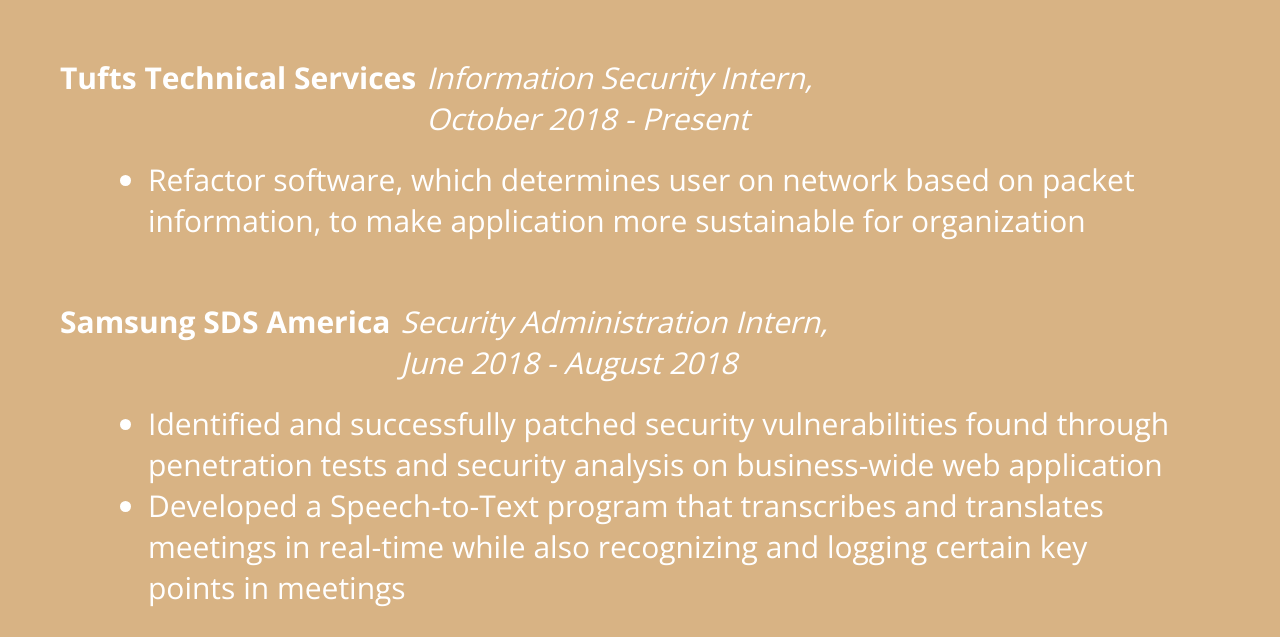
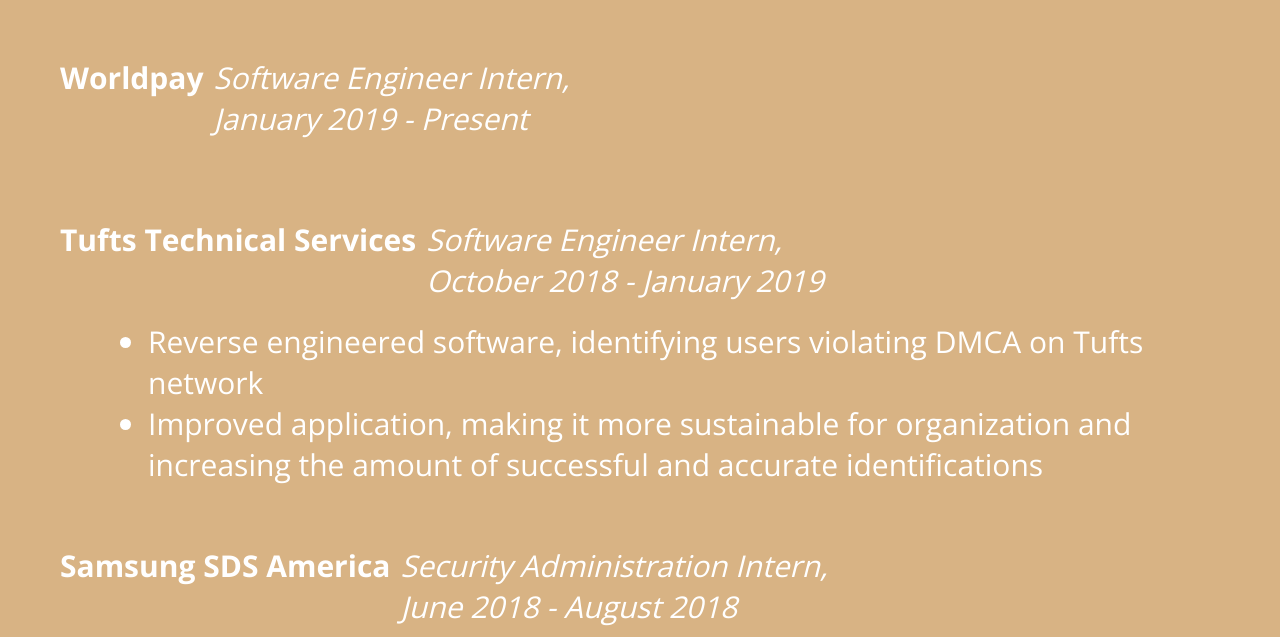
Before and after one commit to kevinbae15/kevinbae15.github.io, a plain HTML site: page resume.html in a window 1280 px wide. Shown: the part 1670-2307 px from the top of the page. Drawn offline with nearby package versions, Linux system fonts and the light colour scheme.

Commit message:
Edit worldpay and TTS

```diff
--- a/resume.css
+++ b/resume.css
@@ -123,7 +123,7 @@ i {
 }
 
 #eduction_subpart, #experience_subpart, #experience_subpart2, #experience_subpart3,
-#experience_subpart4 {
+#experience_subpart4, #experience_subpart5 {
 	display: inline-flex;
 	margin-bottom: -20px;
 }
--- a/resume.html
+++ b/resume.html
@@ -39,13 +39,22 @@
 			<h1 class = "big-text">Experience</h1>
 		</div>
 		<div class = "info" id = "experience_info">
+			<div id = "experience_subpart5">
+				<p class = "bold">Worldpay</p>
+				<p class = "italicize">Software Engineer Intern,<br>January 2019 - Present</p>
+			</div>
+			<ul>
+			</ul>
 			<div id = "experience_subpart4">
 				<p class = "bold">Tufts Technical Services</p>
-				<p class = "italicize">Information Security Intern,<br>October 2018 - Present</p>
+				<p class = "italicize">Software Engineer Intern,<br>October 2018 - January 2019</p>
 			</div>
 			<ul>
 				<li>
-					Refactor software, which determines user on network based on packet information, to make application more sustainable for organization
+					Reverse engineered software, identifying users violating DMCA on Tufts network
+				</li>
+				<li>
+					Improved application, making it more sustainable for organization and increasing the amount of successful and accurate identifications
 				</li>
 			</ul>
 			<div id = "experience_subpart3">
```
Also changed, not shown: 1 other file.
